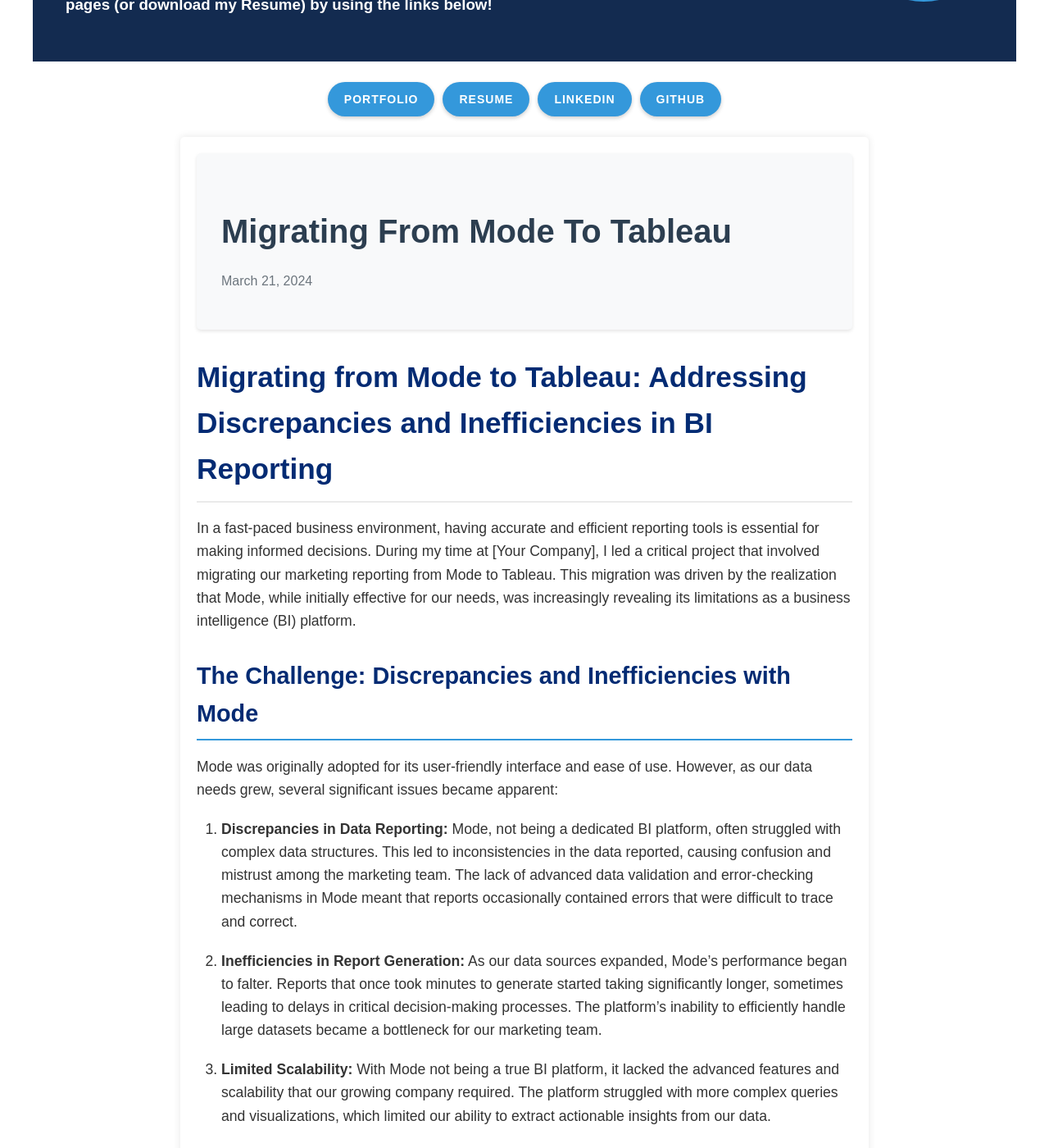
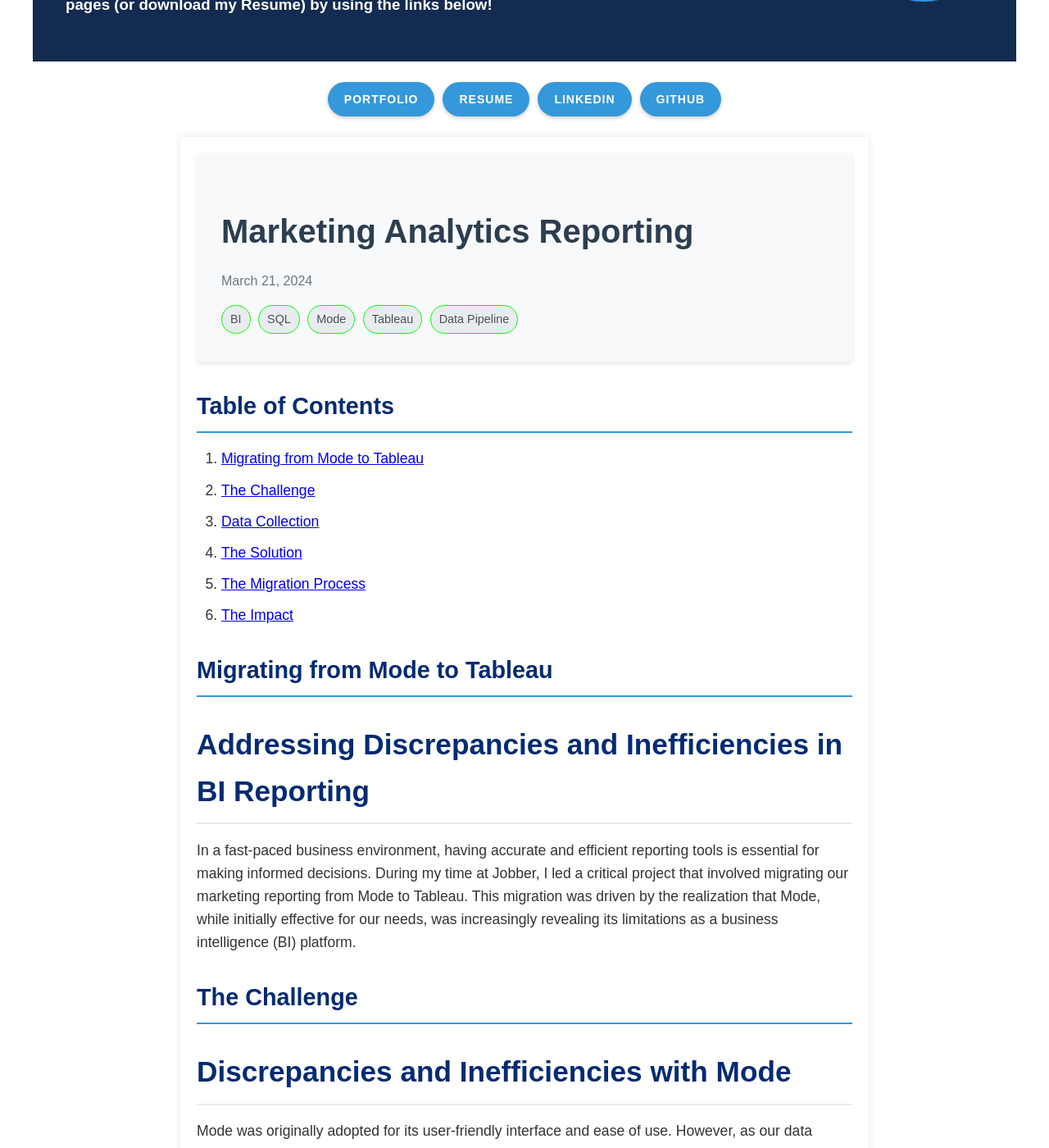
Before and after one commit to IyerS/sundareshiyer.github.io, a Jekyll site: the page built from _posts/2024-03-21-migrating-from-mode-to-tableau.md, in a window 1280 px wide and 1400 px high, scrolled down 254 px. Shown: the whole window at 82% size. Built offline with Jekyll 4.4.1, drawn with Linux system fonts in a browser that asks for light colours; our own code applies the rules of GitHub Pages for plain Markdown files; some of the changed text lies outside the part shown.

Commit message:
Update 2024-03-21-migrating-from-mode-to-tableau.md

```diff
--- a/_posts/2024-03-21-migrating-from-mode-to-tableau.md
+++ b/_posts/2024-03-21-migrating-from-mode-to-tableau.md
@@ -1,9 +1,29 @@
+---
+layout: post
+title: Marketing Analytics Reporting
+image: "/assets/img/project-images/mode-to-tableau.png"
+tags: [BI, SQL, Mode, Tableau, Data Pipeline]
+category: experience
+date: 2024-03-21
+excerpt: This post details the work I did involving the migration of marketing analytics reporting from Mode to Tableau
+---
 
-# Migrating from Mode to Tableau: Addressing Discrepancies and Inefficiencies in BI Reporting
+## Table of Contents
+1. [Migrating from Mode to Tableau](#migrating-from-mode-to-tableau)
+2. [The Challenge](#the-challenge)
+3. [Data Collection](#data-collection)
+5. [The Solution](#the-solution)
+6. [The Migration Process](#the-migration-process)
+7. [The Impact](#the-impact)
 
-In a fast-paced business environment, having accurate and efficient reporting tools is essential for making informed decisions. During my time at [Your Company], I led a critical project that involved migrating our marketing reporting from Mode to Tableau. This migration was driven by the realization that Mode, while initially effective for our needs, was increasingly revealing its limitations as a business intelligence (BI) platform.
 
-## The Challenge: Discrepancies and Inefficiencies with Mode
+## Migrating from Mode to Tableau
+# Addressing Discrepancies and Inefficiencies in BI Reporting
+
+In a fast-paced business environment, having accurate and efficient reporting tools is essential for making informed decisions. During my time at Jobber, I led a critical project that involved migrating our marketing reporting from Mode to Tableau. This migration was driven by the realization that Mode, while initially effective for our needs, was increasingly revealing its limitations as a business intelligence (BI) platform.
+
+## The Challenge
+# Discrepancies and Inefficiencies with Mode
 
 Mode was originally adopted for its user-friendly interface and ease of use. However, as our data needs grew, several significant issues became apparent:
 
@@ -13,7 +33,8 @@
 
 3. **Limited Scalability:** With Mode not being a true BI platform, it lacked the advanced features and scalability that our growing company required. The platform struggled with more complex queries and visualizations, which limited our ability to extract actionable insights from our data.
 
-## The Solution: Migrating to Tableau
+## The Solution
+# Migrating to Tableau
 
 Recognizing the need for a more robust BI solution, I led the migration to Tableau. This decision was based on several critical factors:
 
```
